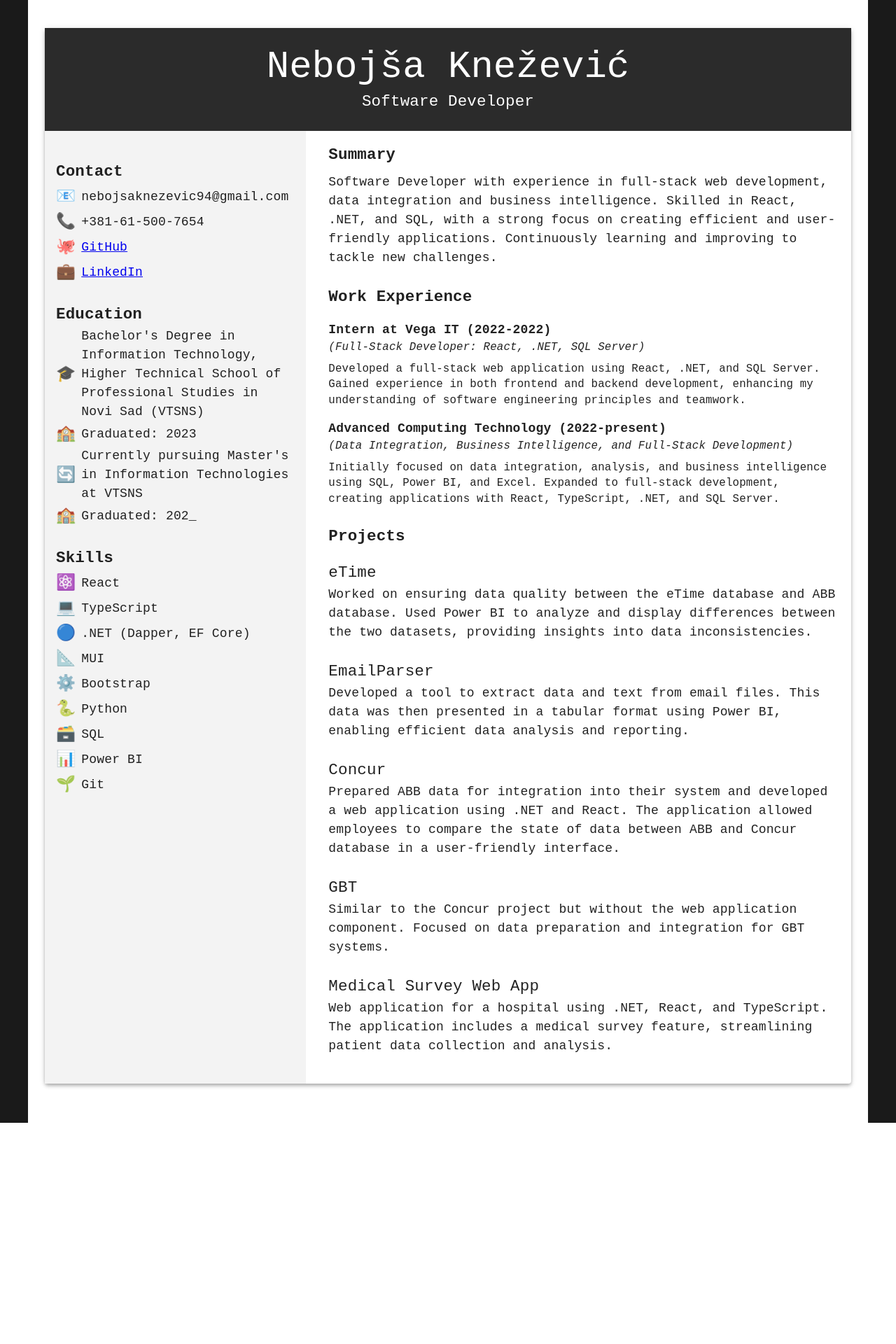
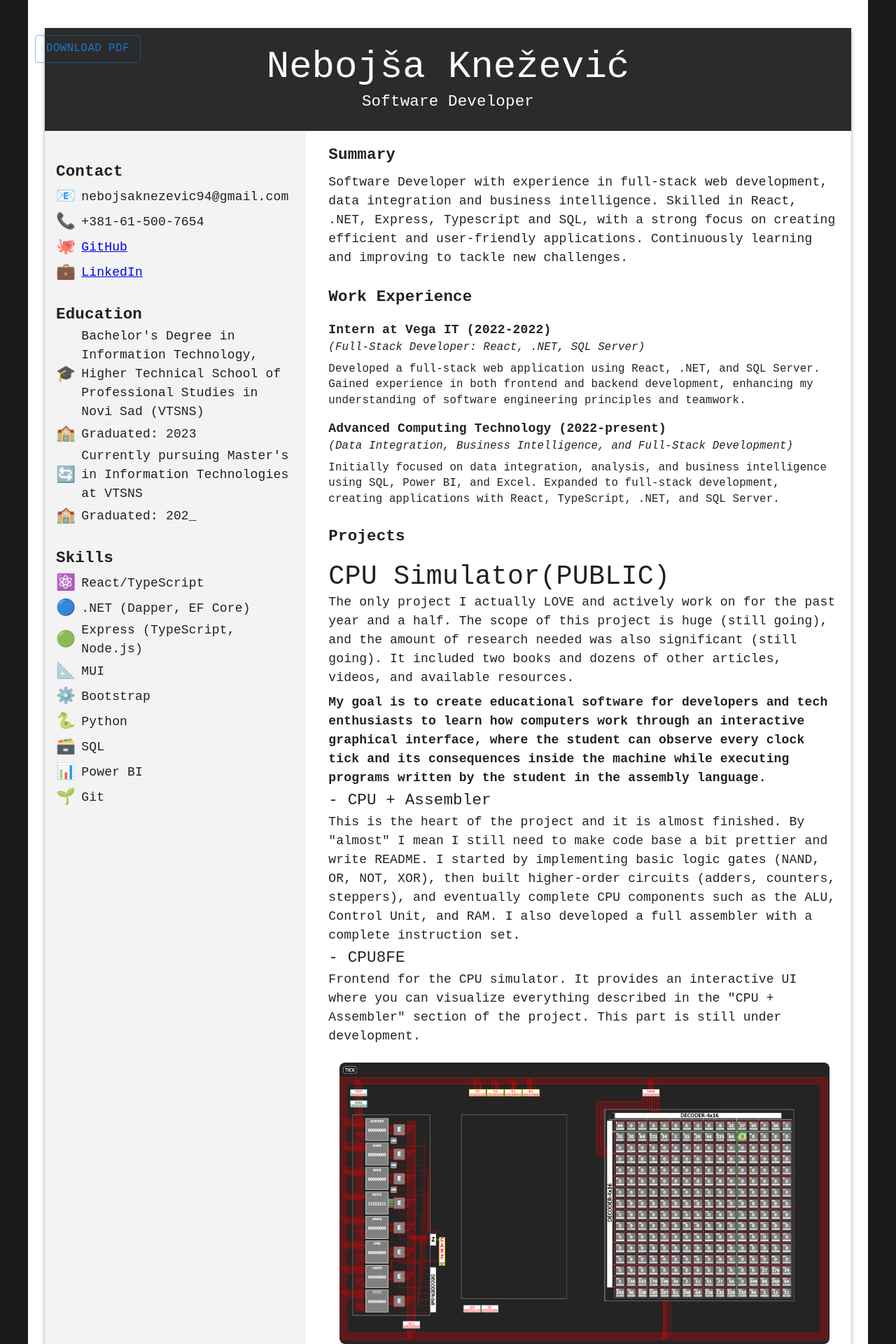
Before and after one commit to NebojsaKnezevic/MyCV, a React (Vite) app: page / in a window 1280 px wide. Shown: the top 1920 px of the page at 70% size. Before the commit the page ends 1604 px from the top, so only its background shows below. Built offline with nearby package versions, Linux system fonts and the light colour scheme.

Commit message:
Update 2025-11-8

```diff
--- a/src/App.tsx
+++ b/src/App.tsx
@@ -1,52 +1,128 @@
-import React from 'react';
-import { Box, Typography, Paper, Container, CssBaseline, Grid2 } from '@mui/material';
-import { Contact } from './components/left/contact/contact';
-import { Education } from './components/left/education/education';
-import { Skills } from './components/left/skills/skills';
-import { WorkExperience } from './components/right/work-expirience/work-expirience';
-import { Projects } from './components/right/projects/projects';
-import { Summary } from './components/right/summary/summary';
+import React from "react";
+import {
+  Box,
+  Typography,
+  Paper,
+  Container,
+  CssBaseline,
+  Grid2,
+  Button,
+} from "@mui/material";
+import { Contact } from "./components/left/contact/contact";
+import { Education } from "./components/left/education/education";
+import { Skills } from "./components/left/skills/skills";
+import { WorkExperience } from "./components/right/work-expirience/work-expirience";
+import { Projects } from "./components/right/projects/projects";
+import { Summary } from "./components/right/summary/summary";
+import jsPDF from "jspdf";
+import html2canvas from "html2canvas";
 
 const Resume: React.FC = () => {
+  // const exportPDF = async () => {
+  //   const element = document.getElementById("nk-cv"); // tvoj div sa FE
+  //   if (!element) return;
+
+  //   const canvas = await html2canvas(element);
+  //   const imgData = canvas.toDataURL("image/png");
+
+  //   const pdf = new jsPDF({
+  //     orientation: "portrait",
+  //     unit: "px",
+  //     format: [canvas.width, canvas.height],
+  //   });
+
+  //   pdf.addImage(imgData, "PNG", 0, 0, canvas.width, canvas.height);
+  //   pdf.save("NebojsaKnezevic_CV_.pdf");
+  // };
+  const exportPDF = async () => {
+    const element = document.getElementById("nk-cv");
+    if (!element) return;
+
+    const canvas = await html2canvas(element, {
+      scale: 2,
+      useCORS: true,
+    });
+
+    const imgData = canvas.toDataURL("image/png");
+
+    // dimenzije u px
+    const imgWidthPx = canvas.width;
+    const imgHeightPx = canvas.height;
+
+    // konverzija px → mm (jer jsPDF koristi mm)
+    const pxToMm = (px) => px * 0.144583;
+
+    const pdfWidth = pxToMm(imgWidthPx);
+    const pdfHeight = pxToMm(imgHeightPx);
+
+    // PDF format = iste dimenzije kao element
+    const pdf = new jsPDF({
+      orientation: pdfWidth > pdfHeight ? "landscape" : "portrait",
+      unit: "mm",
+      format: [pdfWidth, pdfHeight],
+    });
+
+    pdf.addImage(imgData, "PNG", 0, 0, pdfWidth, pdfHeight);
+    pdf.save("NebojsaKnezevic_CV.pdf");
+  };
+
   return (
     <>
       <CssBaseline />
       <Box sx={{ backgroundColor: "#1a1a1a;", m: 0, p: 0 }}>
-        <Container sx={{ backgroundColor: 'white', minHeight: '100vh', py: 5 }}>
-
-          <Paper elevation={4} sx={{ width: 'auto', mb: 2 }}>
-            <Box sx={{ backgroundColor: "#2b2b2b;", color: 'white', textAlign: 'center', py: 3 }}>
+        <Container sx={{ backgroundColor: "white", minHeight: "100vh", py: 5 }}>
+          <Button
+            variant="outlined"
+            sx={{
+              position: {
+                xs: "static", // default
+                sm: "absolute", // na sm i više
+              },
+              mb: 3,
+              top: 50,
+              left: 50,
+            }}
+            onClick={() => exportPDF()}
+          >
+            Download PDF
+          </Button>
+          <Paper elevation={4} sx={{ width: "auto", mb: 2 }} id="nk-cv">
+            <Box
+              sx={{
+                backgroundColor: "#2b2b2b;",
+                color: "white",
+                textAlign: "center",
+                py: 3,
+              }}
+            >
               <Typography variant="h3">Nebojša Knežević</Typography>
-              <Typography variant="h6" sx={{ fontWeight: 'lighter' }}>Software Developer</Typography>
+              <Typography variant="h6" sx={{ fontWeight: "lighter" }}>
+                Software Developer
+              </Typography>
             </Box>
             <Grid2 container spacing={2}>
-              <Grid2 size={{ xs: 12, md: 4 }}
-                sx={{ backgroundColor: "#f3f3f3", p: 2 }}>
-
+              <Grid2
+                size={{ xs: 12, md: 4 }}
+                sx={{ backgroundColor: "#f3f3f3", p: 2 }}
+              >
                 <Contact />
 
                 <Education />
 
                 <Skills />
-
               </Grid2>
               <Grid2 size={{ xs: 12, md: 8 }} sx={{ p: 2 }}>
+                <Summary />
 
-                <Summary/>
+                <WorkExperience />
 
-                <WorkExperience/>
-
-                <Projects/>
-
+                <Projects />
               </Grid2>
-
             </Grid2>
           </Paper>
-
         </Container>
       </Box>
     </>
-
   );
 };
 
--- a/src/components/left/skills/skills.tsx
+++ b/src/components/left/skills/skills.tsx
@@ -9,20 +9,23 @@ export const Skills: React.FC = () => {
             {/* First Row: React */}
             <Box sx={{ display: 'flex', alignItems: 'center', mb: 0 }}>
                 <Typography variant="h6" sx={{ mr: 1 }}>⚛️</Typography> {/* React icon */}
-                <Typography variant="body1">React</Typography>
+                <Typography variant="body1">React/TypeScript</Typography>
             </Box>
 
-              {/* First Row: TypeScript */}
-              <Box sx={{ display: 'flex', alignItems: 'center', mb: 0 }}>
-                <Typography variant="h6" sx={{ mr: 1 }}>💻</Typography> {/* React icon */}
-                <Typography variant="body1">TypeScript</Typography>
-            </Box>
+
 
             {/* Second Row: .NET */}
             <Box sx={{ display: 'flex', alignItems: 'center', mb: 0 }}>
                 <Typography variant="h6" sx={{ mr: 1 }}>🔵</Typography> {/* .NET icon */}
                 <Typography variant="body1">.NET (Dapper, EF Core)</Typography>
             </Box>
+
+                       {/* Second Row: Express */}
+            <Box sx={{ display: 'flex', alignItems: 'center', mb: 0 }}>
+                <Typography variant="h6" sx={{ mr: 1 }}>🟢</Typography> {/* Express icon */}
+                <Typography variant="body1">Express (TypeScript, Node.js)</Typography>
+            </Box>
+
 
             {/* Third Row: MUI */}
             <Box sx={{ display: 'flex', alignItems: 'center', mb: 0 }}>
--- a/src/components/right/projects/projects.tsx
+++ b/src/components/right/projects/projects.tsx
@@ -1,49 +1,104 @@
 import { Box, Typography, Grid2 } from "@mui/material";
 import React from "react";
+import sample from "../../../../public/sample.png";
 
 export const Projects: React.FC = () => {
   return (
     <Box sx={{ my: 3 }}>
-      <Typography variant="h6" sx={{ fontWeight: 'bold' }}>Projects</Typography>
+      <Typography variant="h6" sx={{ fontWeight: "bold" }}>
+        Projects
+      </Typography>
 
       <Grid2 container spacing={3} sx={{ mt: 2 }}>
-        {/* eTime Project */}
-        <Grid2 >
-          <Typography variant="h6" >eTime</Typography>
+        <Grid2>
+          <Typography variant="h4">CPU Simulator(PUBLIC)</Typography>
           <Typography variant="body1">
-            Worked on ensuring data quality between the eTime database and ABB database. Used Power BI to analyze and display differences between the two datasets, providing insights into data inconsistencies.
+            The only project I actually LOVE and actively work on for the past
+            year and a half. The scope of this project is huge (still going),
+            and the amount of research needed was also significant (still
+            going). It included two books and dozens of other articles, videos,
+            and available resources.
           </Typography>
-        </Grid2>
+          <Typography variant="body1" sx={{ mt: 1, fontWeight: "bold" }}>
+            My goal is to create educational software for developers and tech
+            enthusiasts to learn how computers work through an interactive
+            graphical interface, where the student can observe every clock tick
+            and its consequences inside the machine while executing programs
+            written by the student in the assembly language.
+          </Typography>
 
-        {/* EmailParser Project */}
-        <Grid2>
-          <Typography variant="h6">EmailParser</Typography>
+          <Typography variant="h6">- CPU + Assembler</Typography>
           <Typography variant="body1">
-            Developed a tool to extract data and text from email files. This data was then presented in a tabular format using Power BI, enabling efficient data analysis and reporting.
+            This is the heart of the project and it is almost finished. By
+            "almost" I mean I still need to make code base a bit prettier and
+            write README. I started by implementing basic logic gates (NAND, OR,
+            NOT, XOR), then built higher-order circuits (adders, counters,
+            steppers), and eventually complete CPU components such as the ALU,
+            Control Unit, and RAM. I also developed a full assembler with a
+            complete instruction set.
+          </Typography>
+
+          <Typography variant="h6">- CPU8FE</Typography>
+
+          <Typography variant="body1" sx={{ mb: 2 }}>
+            Frontend for the CPU simulator. It provides an interactive UI where
+            you can visualize everything described in the "CPU + Assembler"
+            section of the project. This part is still under development.
+          </Typography>
+
+          <Box sx={{ textAlign: "center", mb: 2 }}>
+            <img
+              src={sample}
+              alt="CPU8FE Preview"
+              style={{
+                width: "100%",
+                maxWidth: "700px",
+                borderRadius: "8px",
+                marginTop: "8px",
+              }}
+            />
+
+            <Typography variant="body2" sx={{ mt: 1 }}>
+              {/* Ovde ti dodaješ opis slike */}
+              This is a preview of the frontend interface as of
+              2025-11-17.
+            </Typography>
+          </Box>
+
+          <Typography variant="h6">- CPU8BE</Typography>
+          <Typography variant="body1">
+            I need yet to begin my work on this one.
           </Typography>
         </Grid2>
 
         {/* Concur Project */}
         <Grid2>
-          <Typography variant="h6">Concur</Typography>
+          <Typography variant="h6">Concur (PRIVATE)</Typography>
           <Typography variant="body1">
-            Prepared ABB data for integration into their system and developed a web application using .NET and React. The application allowed employees to compare the state of data between ABB and Concur database in a user-friendly interface.
+            Prepared ABB data for integration into their system and developed a
+            web application using .NET and React. The application allowed
+            employees to compare the state of data between ABB and Concur
+            database in a user-friendly interface.
           </Typography>
         </Grid2>
 
         {/* GBT Project */}
         <Grid2>
-          <Typography variant="h6">GBT</Typography>
+          <Typography variant="h6">GBT (PRIVATE)</Typography>
           <Typography variant="body1">
-            Similar to the Concur project but without the web application component. Focused on data preparation and integration for GBT systems.
+            Similar to the Concur project but without the web application
+            component. Focused on data preparation and integration for GBT
+            systems.
           </Typography>
         </Grid2>
 
         {/* Medical Survey Web App */}
         <Grid2>
-          <Typography variant="h6">Medical Survey Web App</Typography>
+          <Typography variant="h6">Medical Survey Web App (PRIVATE)</Typography>
           <Typography variant="body1">
-            Web application for a hospital using .NET, React, and TypeScript. The application includes a medical survey feature, streamlining patient data collection and analysis.
+            Web application for a hospital using .NET, React, and TypeScript.
+            The application includes a medical survey feature, streamlining
+            patient data collection and analysis.
           </Typography>
         </Grid2>
       </Grid2>
--- a/src/components/right/summary/summary.tsx
+++ b/src/components/right/summary/summary.tsx
@@ -7,7 +7,7 @@ export const Summary: React.FC = () => {
             <Typography variant="h6" sx={{ fontWeight: 'bold', mb: 1 }}>Summary</Typography>
             <Typography variant="body1">
                 Software Developer with experience in full-stack web development, data integration and business intelligence.
-                Skilled in React, .NET, and SQL, with a strong focus on creating efficient and user-friendly applications.
+                Skilled in React, .NET, Express, Typescript and SQL, with a strong focus on creating efficient and user-friendly applications.
                 Continuously learning and improving to tackle new challenges.
             </Typography>
         </Box>
```
Also changed, not shown: public/sample.png (added).
